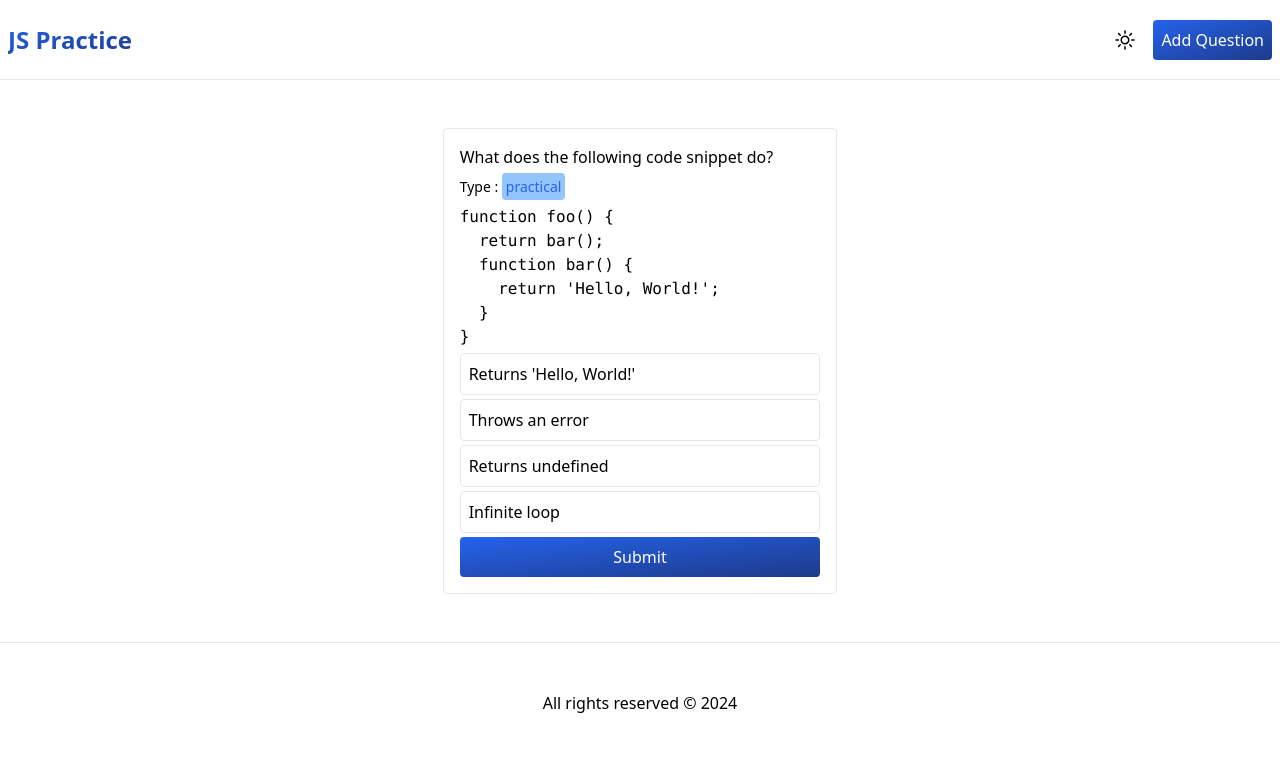
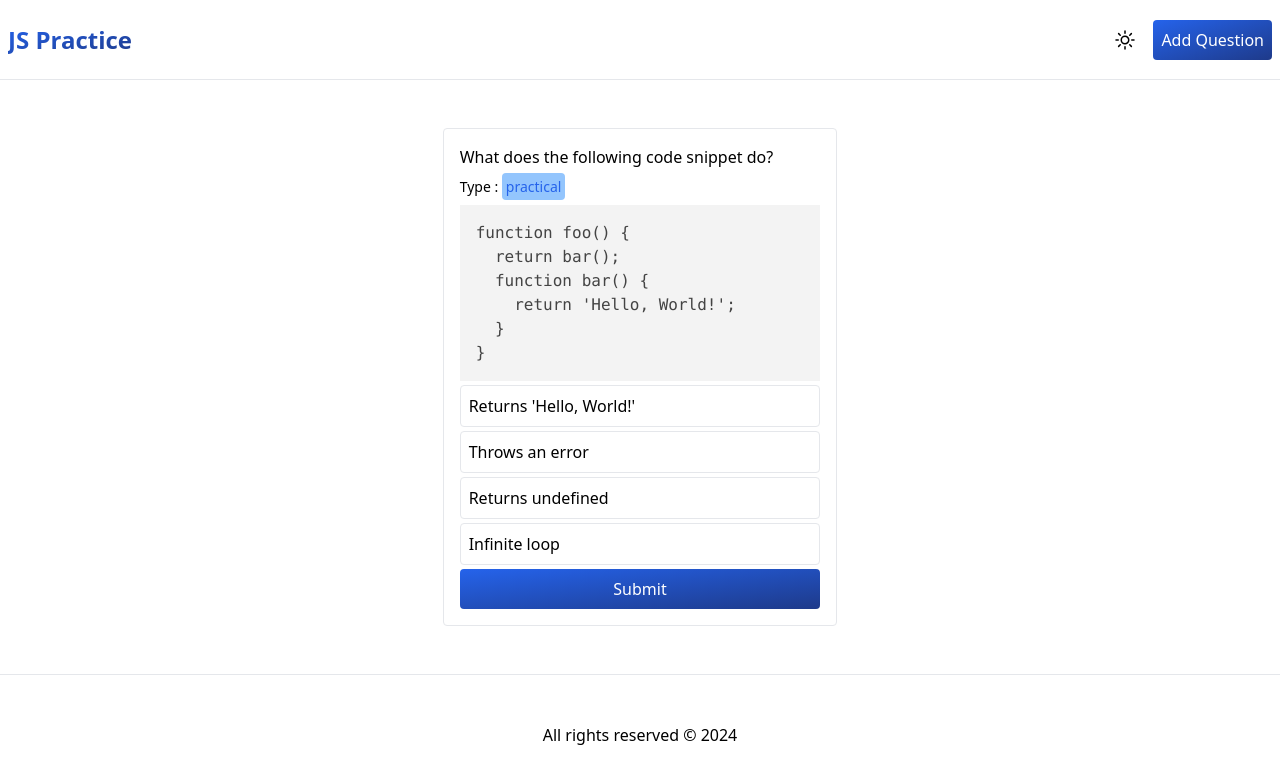
Before and after one commit to ashsajal1/js-practice-app, a React (Vite) app: page /quiz in a window 1280 px wide. Shown: the top 784 px of the page. Built offline with nearby package versions, Linux system fonts and the light colour scheme.

Commit message:
render dom firrst

```diff
--- a/src/pages/quiz.tsx
+++ b/src/pages/quiz.tsx
@@ -18,7 +18,7 @@ export default function Quiz() {
                 hljs.highlightBlock(block);
             }
         });
-    }, []);
+    }, [currentQuestinIndex]);
 
     useEffect(() => {
         if (quizQuestions.length > currentQuestinIndex + 1) {
@@ -58,7 +58,7 @@ export default function Quiz() {
                     <p className='dark:text-white'>{curretnQuestion?.question}</p>
                     <p className='py-2 text-sm font-extralight dark:text-white'>Type : <span className='text-sm bg-blue-300 rounded p-1 text-blue-600'>{curretnQuestion?.type}</span></p>
 
-                    {curretnQuestion?.code && <pre><code>{curretnQuestion.code}</code></pre>}
+                    <pre><code>{curretnQuestion?.code}</code></pre>
 
                     <div>
                         {curretnQuestion?.options?.map(i => <div onClick={() => setSelectedOption(i)} className={cn(`p-2 dark:text-white select-none cursor-pointer rounded border my-1 dark:border-gray-800 ${selectedOption === i ? 'border-blue-600 dark:border-blue-600' : ''}`)}>{i}</div>)}
```
